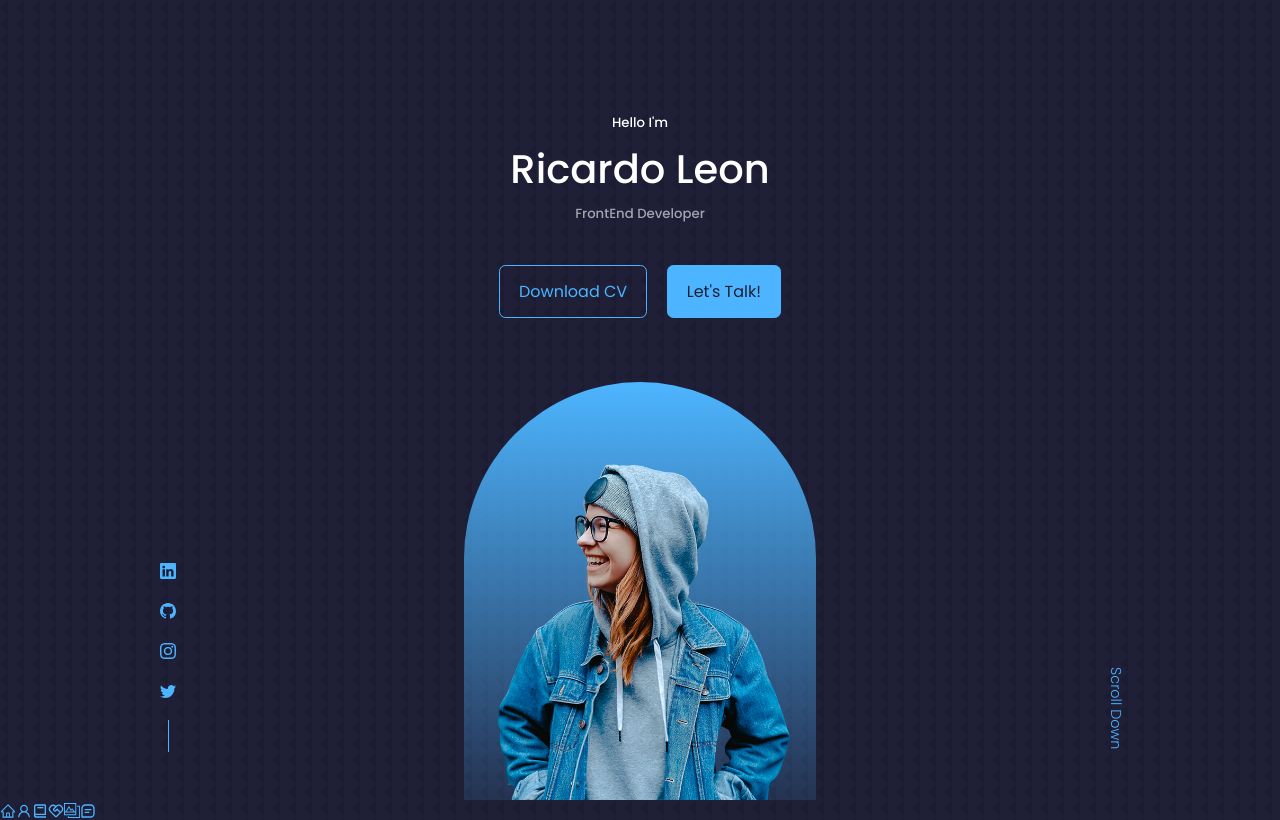
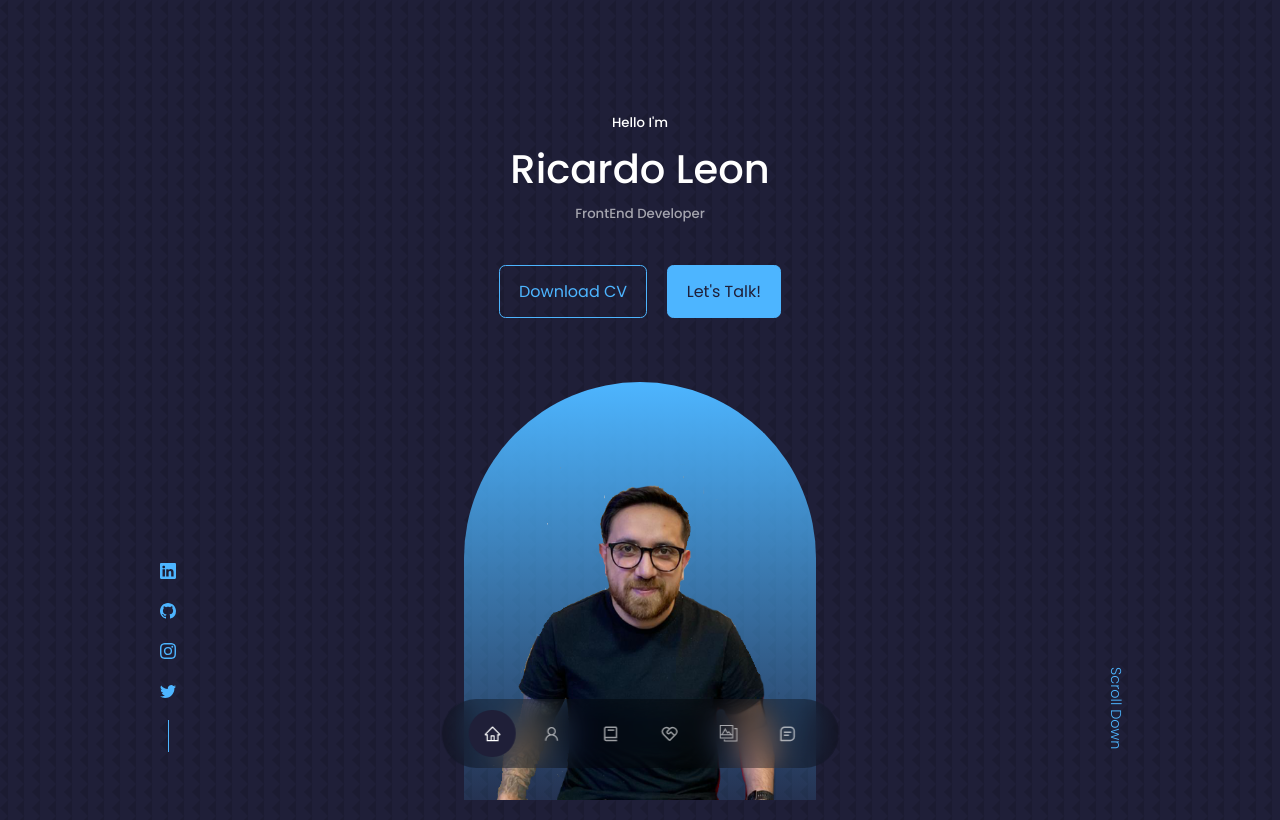
Before and after one commit to ricardoleonh/react-portfolio, a React (Create React App) app: page / in a window 1280 px wide. Shown: the top 820 px of the page. Built offline with nearby package versions, Linux system fonts and the light colour scheme.

Commit message:
completed nav bar style and functionality

```diff
--- a/src/components/header/Header.jsx
+++ b/src/components/header/Header.jsx
@@ -1,7 +1,7 @@
 import React from 'react'
 import './header.css'
 import CTA from './CTA'
-import ME from '../../assets/me.png'
+import ME from '../../assets/me2.png'
 import HeaderSocial from './HeaderSocial'
 
 const Header = () => {
--- a/src/components/nav/Nav.jsx
+++ b/src/components/nav/Nav.jsx
@@ -6,17 +6,19 @@
 import {RiServiceLine} from 'react-icons/ri'
 import {BiMessageSquareDetail} from 'react-icons/bi'
 import {TfiGallery} from 'react-icons/tfi'
+import { useState } from 'react'
 
 const Nav = () => {
+  const[activeNav, setActiveNav] = useState('#')
   return (
-    <div>
-      <a href="#"><AiOutlineHome/></a>
-      <a href="#about"><AiOutlineUser/></a>
-      <a href="#experience"><BiBook/></a>
-      <a href="#services"><RiServiceLine/></a>
-      <a href="#portfolio"><TfiGallery/></a>
-      <a href="#contact"><BiMessageSquareDetail/></a>
-    </div>
+    <nav>
+      <a href="#" onClick={() => setActiveNav('#')} className={activeNav === '#' ? 'active' : ''}><AiOutlineHome/></a>
+      <a href="#about" onClick={() => setActiveNav('#about')} className={activeNav === '#about' ? 'active' : ''}><AiOutlineUser/></a>
+      <a href="#experience" onClick={() => setActiveNav('#experience')} className={activeNav === '#experience' ? 'active' : ''}><BiBook/></a>
+      <a href="#services" onClick={() => setActiveNav('#services')} className={activeNav === '#services' ? 'active' : ''}><RiServiceLine/></a>
+      <a href="#portfolio" onClick={() => setActiveNav('#portfolio')} className={activeNav === '#portfolio' ? 'active' : ''}><TfiGallery/></a>
+      <a href="#contact" onClick={() => setActiveNav('#contact')} className={activeNav === '#contact' ? 'active' : ''}><BiMessageSquareDetail/></a>
+    </nav>
   )
 }
 
--- a/src/components/nav/nav.css
+++ b/src/components/nav/nav.css
@@ -0,0 +1,32 @@
+nav {
+    background: rgba(0, 0, 0, 0.3);
+    width: max-content;
+    padding: 0.7rem 1.7rem;
+    z-index: 2;
+    position: fixed;
+    left: 50%;
+    transform: translateX(-50%);
+    bottom: 2rem;
+    display: flex;
+    gap: 0.8rem;
+    border-radius: 3rem;
+    backdrop-filter: blur(15px);
+}
+
+nav a {
+    background: transparent;
+    padding: 0.9rem;
+    border-radius: 50%;
+    display: flex;
+    color: var(--color-light);
+    font-size: 1.1rem;
+}
+
+nav a:hover {
+    background: rgba(0, 0, 0, 0.3);
+}
+
+nav a.active {
+    background: var(--color-bg);
+    color: var(--color-white);
+}
```
Also changed, not shown: src/assets/me 2.png (added), src/assets/me2.png (added).
